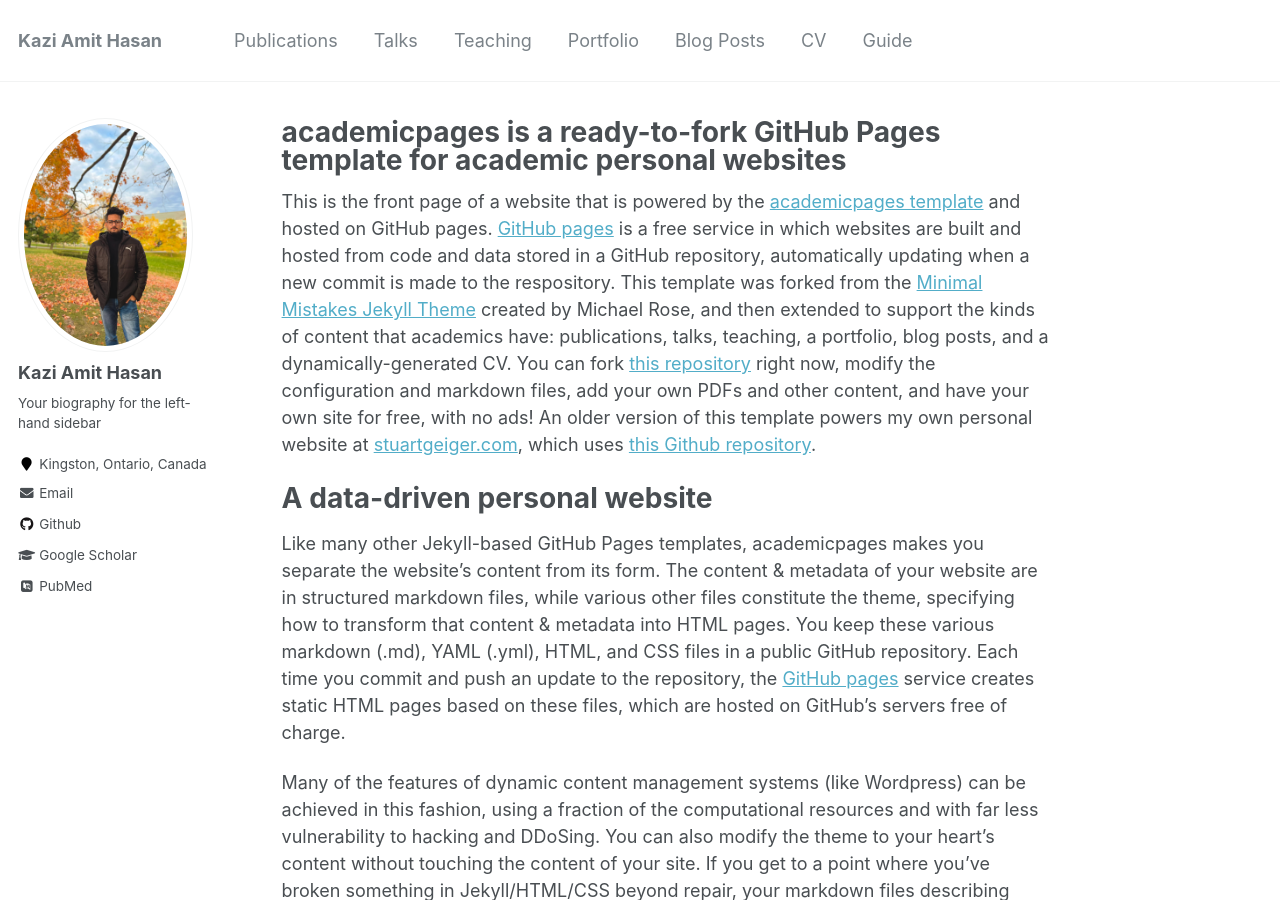
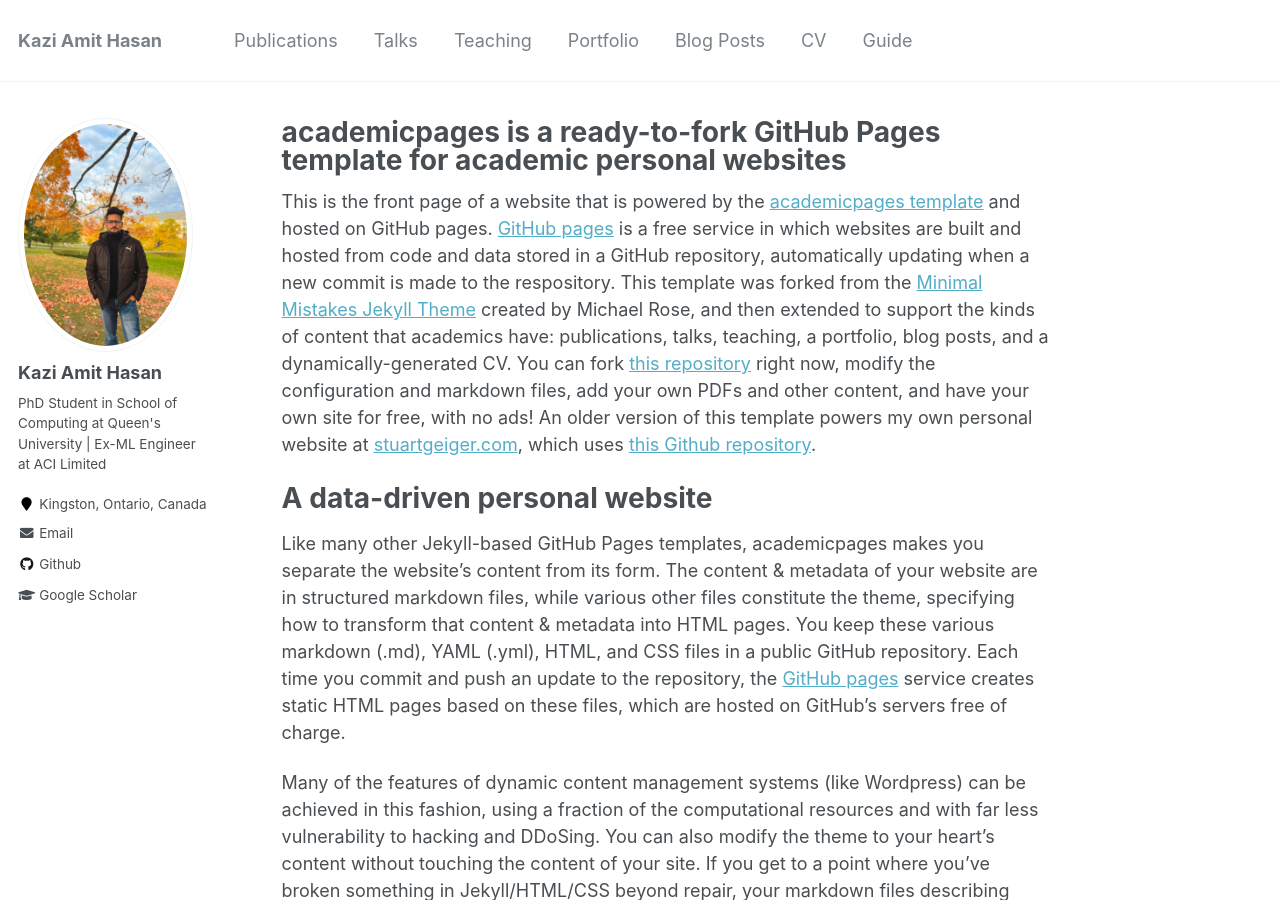
Before and after one commit to KaziAmitHasan/kaziamithasan.github.io, a Jekyll site: the page built from _pages/about.md, in a window 1280 px wide and 900 px high. Built offline with Jekyll 4.4.1, drawn with Linux system fonts in a browser that asks for light colours; some web fonts are replaced.

Commit message:
info added

```diff
--- a/_config.yml
+++ b/_config.yml
@@ -82,10 +82,10 @@
 author:
   name             : "Kazi Amit Hasan"
   avatar           : "FullSizeRender-min.jpg"
-  bio              : "Your biography for the left-hand sidebar"
+  bio              : "PhD Student in School of Computing at Queen's University | Ex-ML Engineer at ACI Limited"
   location         : "Kingston, Ontario, Canada"
   employer         :
-  pubmed           : "https://www.ncbi.nlm.nih.gov/pubmed/?term=john+snow"
+  pubmed           : # "https://www.ncbi.nlm.nih.gov/pubmed/?term=john+snow"
   googlescholar    : "https://scholar.google.com/citations?user=t9ko5DMAAAAJ&hl=en"
   email            : "kaziamit.hasan@queensu.ca"
   researchgate     :  # example: "https://www.researchgate.net/profile/yourprofile"
```
